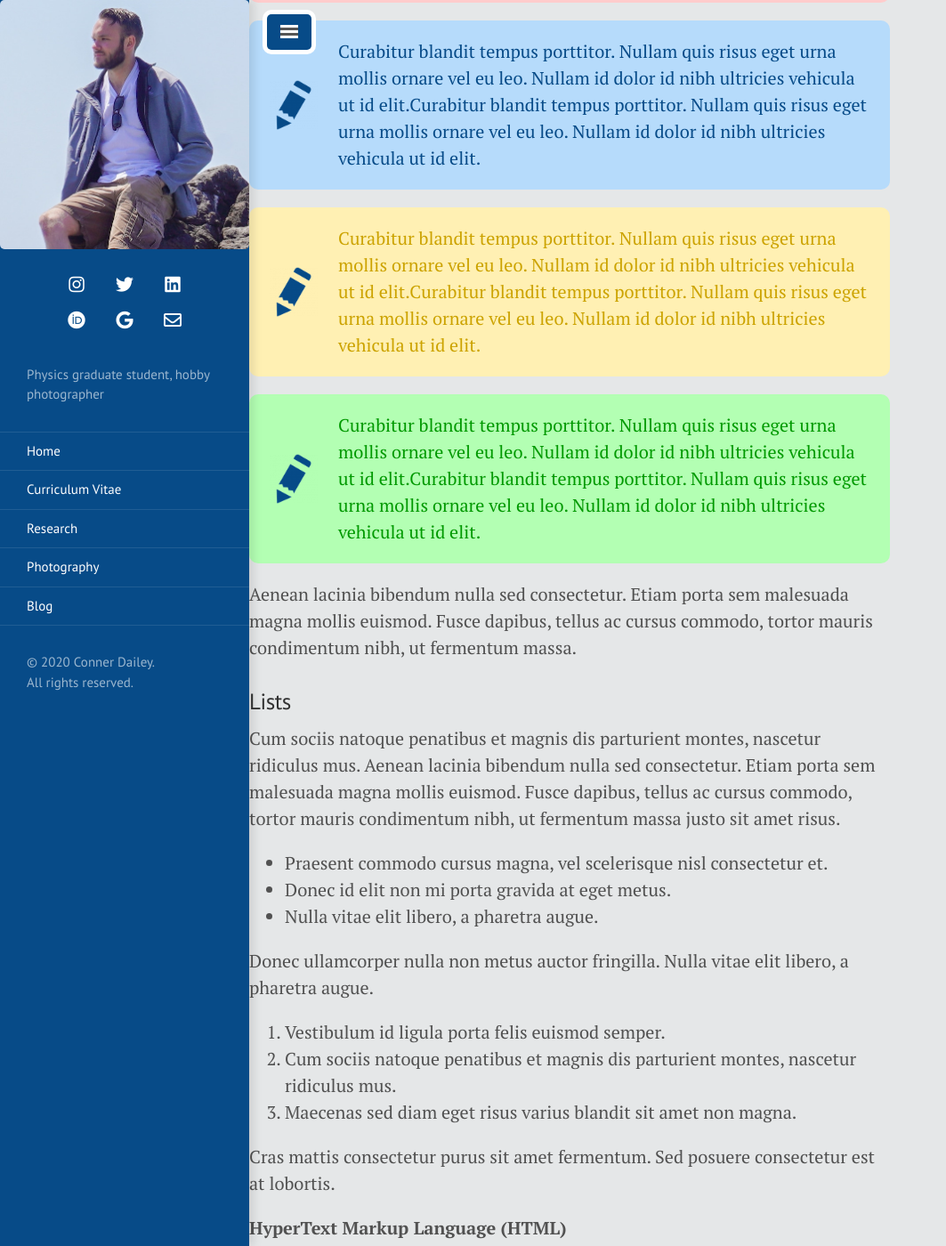
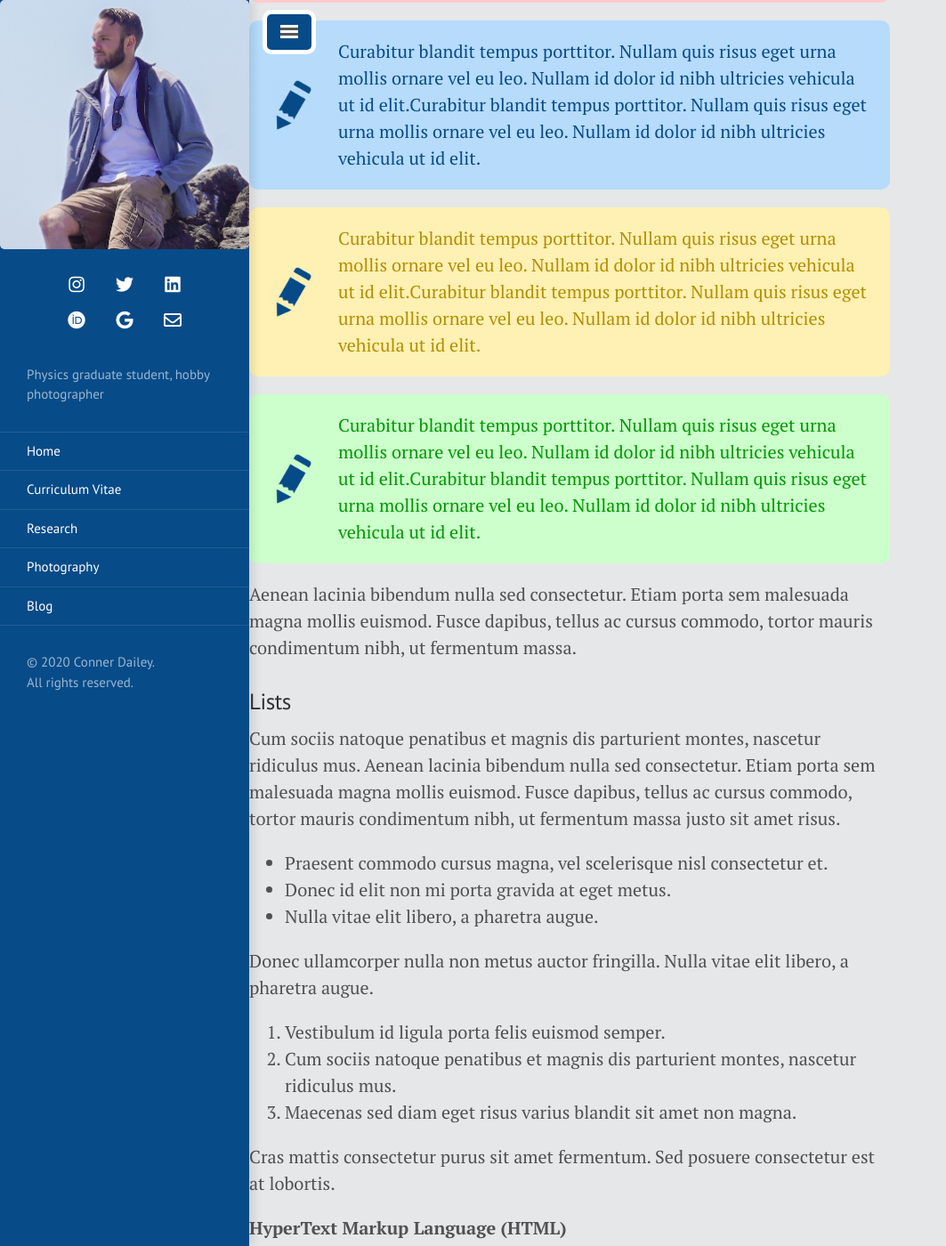
Before and after one commit to TakeTwiceDailey/TakeTwiceDailey.github.io, a Jekyll site: the page built from _posts/2014-01-01-example-content.md, in a window 1280 px wide and 1400 px high, scrolled down 1827 px. Shown: the whole window at 89% size, without its empty margins (0-1063 px from the left). Built offline with Jekyll 4.4.1, drawn with Linux system fonts in a browser that asks for light colours; nearby versions of some CDN libraries.

Commit message:
changing colors

```diff
--- a/public/css/poole.css
+++ b/public/css/poole.css
@@ -283,7 +283,7 @@ tbody tr:nth-child(odd) th {
   -moz-border-radius: 10px;
   -webkit-border-radius: 10px;
   margin-bottom: 1rem;
-  background-color: #b3ffb3;
+  background-color: #ccffcc;
   background-image: url(/icons/pencil.png);
   background-position: left center;
   background-repeat: no-repeat;
@@ -306,7 +306,7 @@ tbody tr:nth-child(odd) th {
   border-radius: 10px;
   overflow: hidden;
   padding: 1rem 1rem 1rem 5rem;
-  color: #cca300;
+  color: #b38f00;
 }
 
 
```
